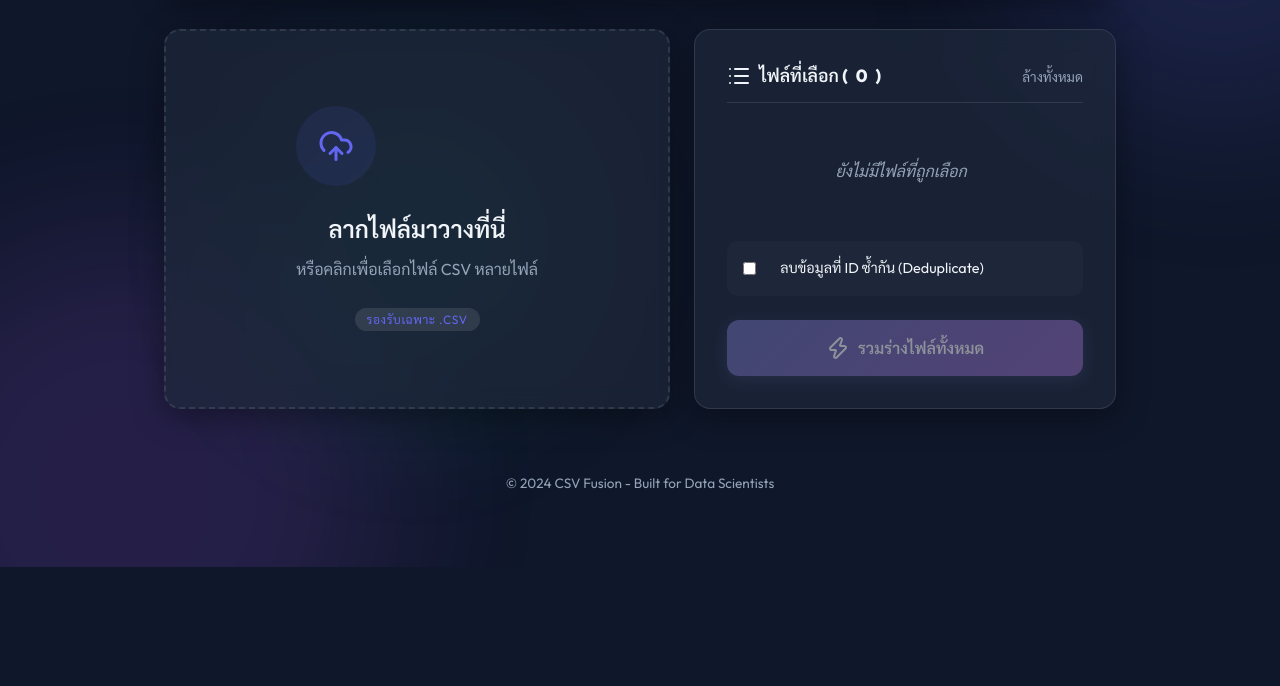
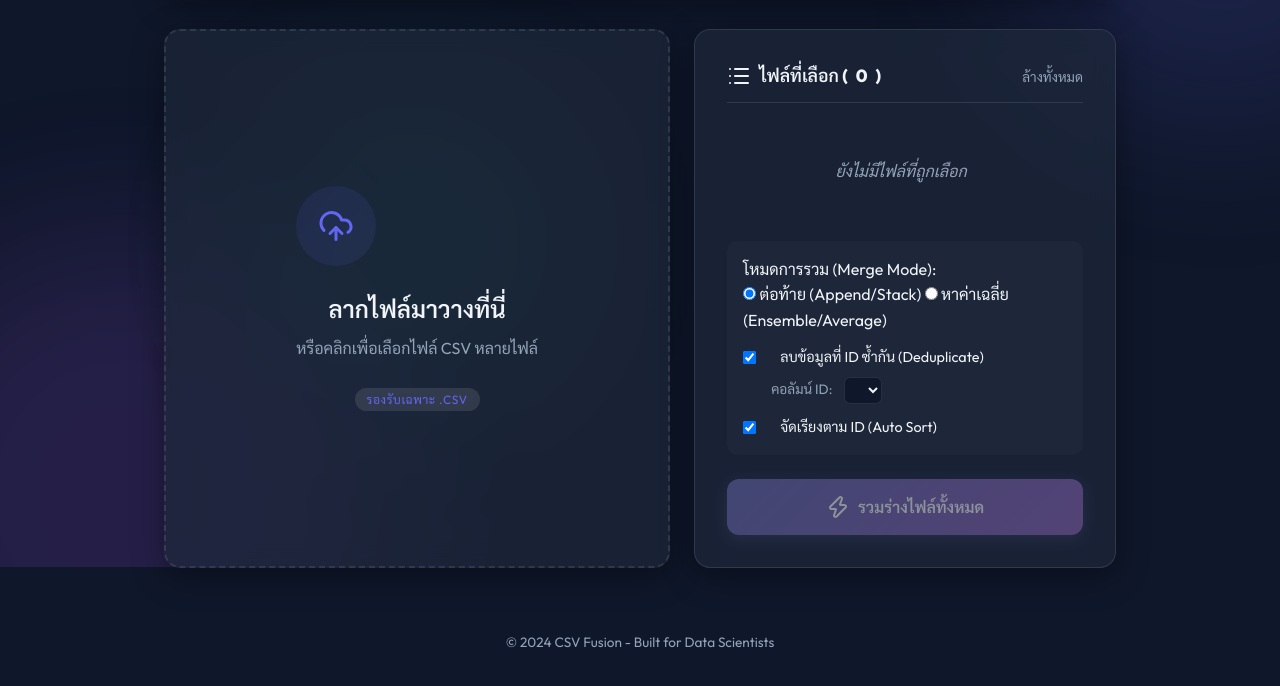
Before and after one commit to suppawit19413/csv-fusion, a plain HTML site: page index.html in a window 1280 px wide. Shown: the part 233-919 px from the top of the page. Before the commit the page ends 800 px from the top, so only its background shows below. Drawn offline with nearby package versions, Linux system fonts and the light colour scheme.

Commit message:
Kaggle Swiss Army Knife Upgrade: Ensemble, Auto-sort, and Advanced Merge

```diff
--- a/index.html
+++ b/index.html
@@ -55,14 +55,38 @@
                     </div>
                 </div>
                 <div class="merge-settings">
-                    <label class="checkbox-container">
-                        <input type="checkbox" id="dedupe-check">
-                        <span class="checkmark"></span>
-                        ลบข้อมูลที่ ID ซ้ำกัน (Deduplicate)
-                    </label>
-                    <div id="id-col-selector" class="hidden">
-                        <span>เลือกคอลัมน์ ID:</span>
-                        <select id="id-column"></select>
+                    <div class="setting-group">
+                        <label>โหมดการรวม (Merge Mode):</label>
+                        <div class="radio-group">
+                            <label class="radio-item">
+                                <input type="radio" name="merge-mode" value="append" checked>
+                                <span>ต่อท้าย (Append/Stack)</span>
+                            </label>
+                            <label class="radio-item">
+                                <input type="radio" name="merge-mode" value="ensemble">
+                                <span>หาค่าเฉลี่ย (Ensemble/Average)</span>
+                            </label>
+                        </div>
+                    </div>
+
+                    <div class="setting-group">
+                        <label class="checkbox-container">
+                            <input type="checkbox" id="dedupe-check" checked>
+                            <span class="checkmark"></span>
+                            ลบข้อมูลที่ ID ซ้ำกัน (Deduplicate)
+                        </label>
+                        <div id="id-col-selector">
+                            <span>คอลัมน์ ID:</span>
+                            <select id="id-column"></select>
+                        </div>
+                    </div>
+
+                    <div class="setting-group">
+                        <label class="checkbox-container">
+                            <input type="checkbox" id="sort-check" checked>
+                            <span class="checkmark"></span>
+                            จัดเรียงตาม ID (Auto Sort)
+                        </label>
                     </div>
                 </div>
                 <div class="action-bar">
```
